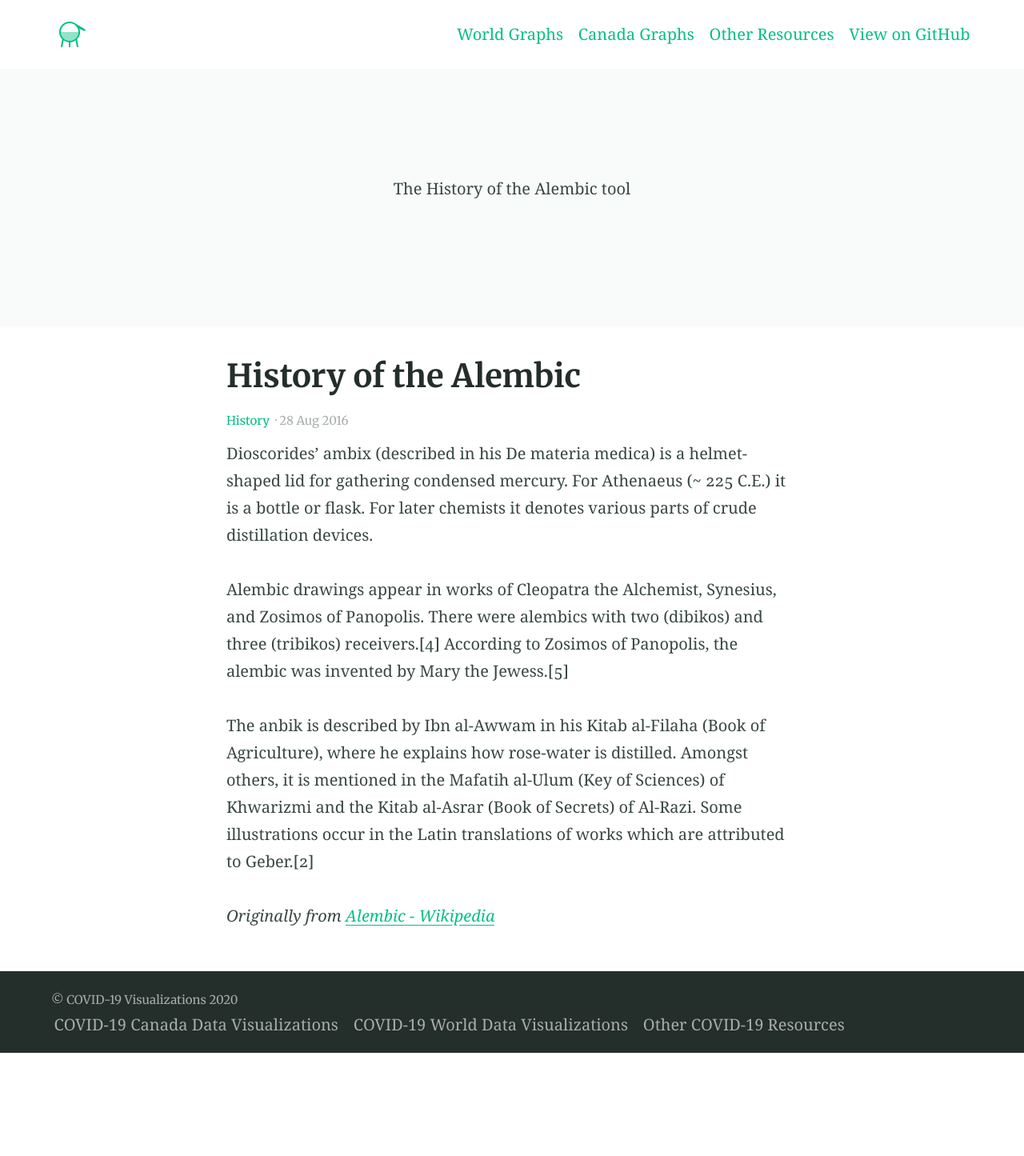
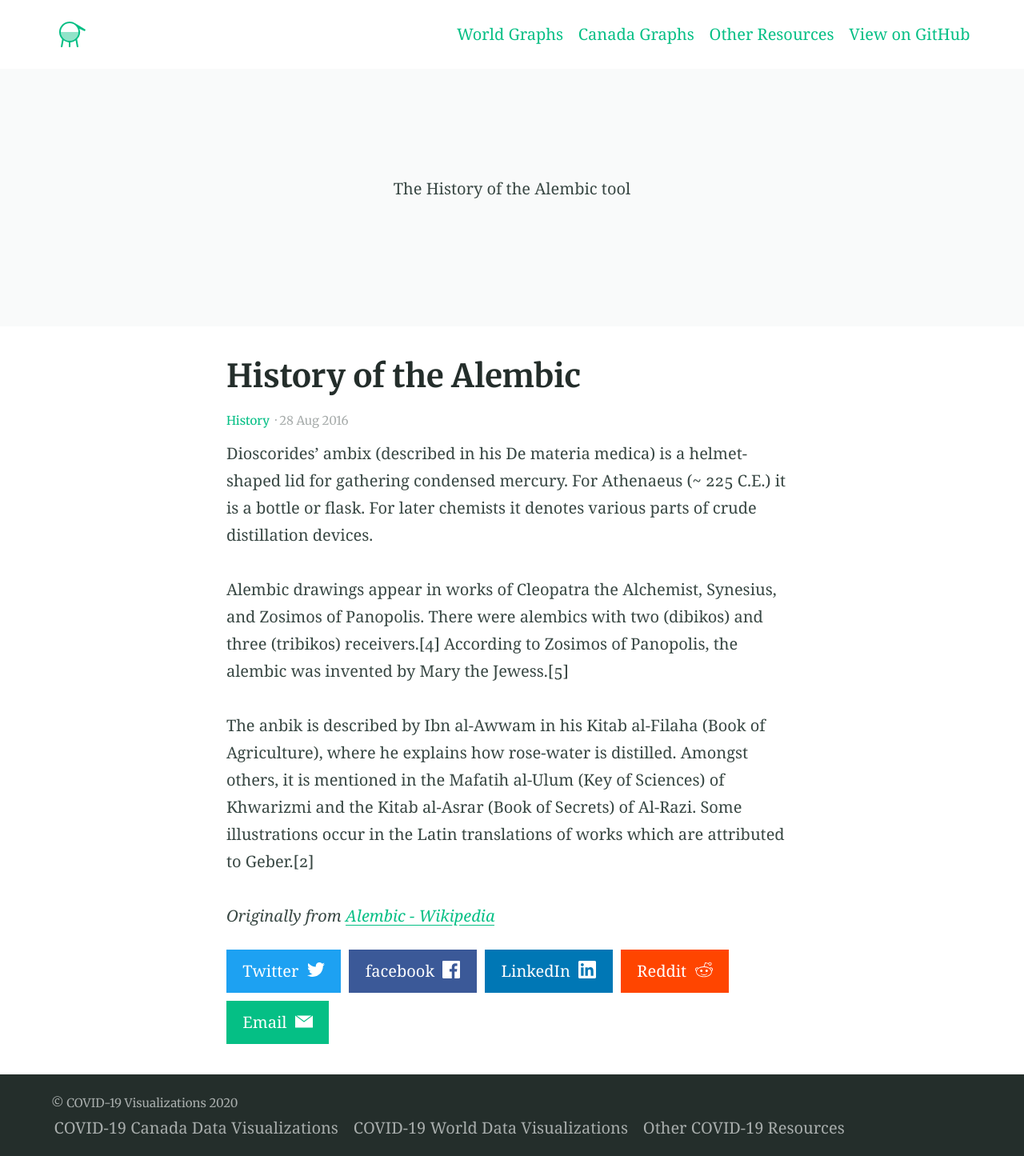
Before and after one commit to kylehounslow/covid19, a Jekyll site: the page built from docs/_posts/2016-08-28-example-post-two.md, in a window 1280 px wide. Shown: the whole page at 80% size. Built offline with Jekyll 4.4.1, drawn with Linux system fonts in a browser that asks for light colours; our own code applies the rules of GitHub Pages for plain Markdown files; before the commit the page ends 1316 px from its top, so only the background shows below that; some of the changed lines change nothing that is shown.

Commit message:
Update _config.yml

```diff
--- a/docs/_config.yml
+++ b/docs/_config.yml
@@ -83,7 +83,7 @@ encoding: utf-8 # Make sure the encoding is right
 lang: en-GB # Set the site language
 title: "COVID-19 Visualizations" # Site name or title, also used in jekyll-seo-tag
 logo: "/assets/logos/logo.svg" # Site logo, also used in jekyll-seo-tag
-description: "COVID-19 Data Visualizations Canada" # Site description and default description, also used in jekyll-seo-tag
+description: "COVID-19 Data Visualizations for the World and Canada" # Site description and default description, also used in jekyll-seo-tag
 url: "https://kylehounslow.github.io/covid19" # Site url, also used in jekyll-seo-tag
 baseurl: "/covid19/"
 repo: "https://github.com/kylehounslow/covid19"
@@ -120,3 +120,10 @@ social_links: # Appears in sidebar. Set the urls then uncomment and comment out
   Twitter: https://twitter.com/kylehounslow
   LinkedIn: https://www.linkedin.com/in/kylehounslow
   GitHub: https://github.com/kylehounslow
+
+sharing_links: # Appear at the bottom of single blog posts, add as desired. The value can be 'true' or the desired button colour
+  Twitter: "#1DA1F2"
+  facebook: "#3B5998"
+  LinkedIn: "#0077B5"
+  Reddit: "#FF4500"
+  Email: true
```
